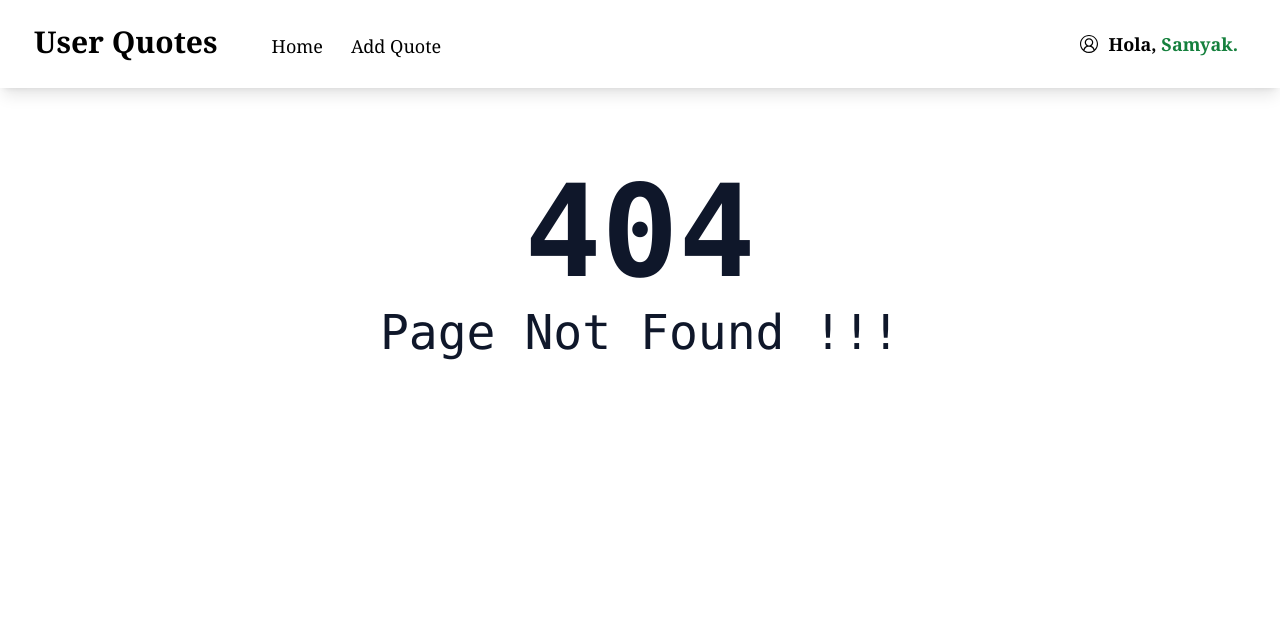
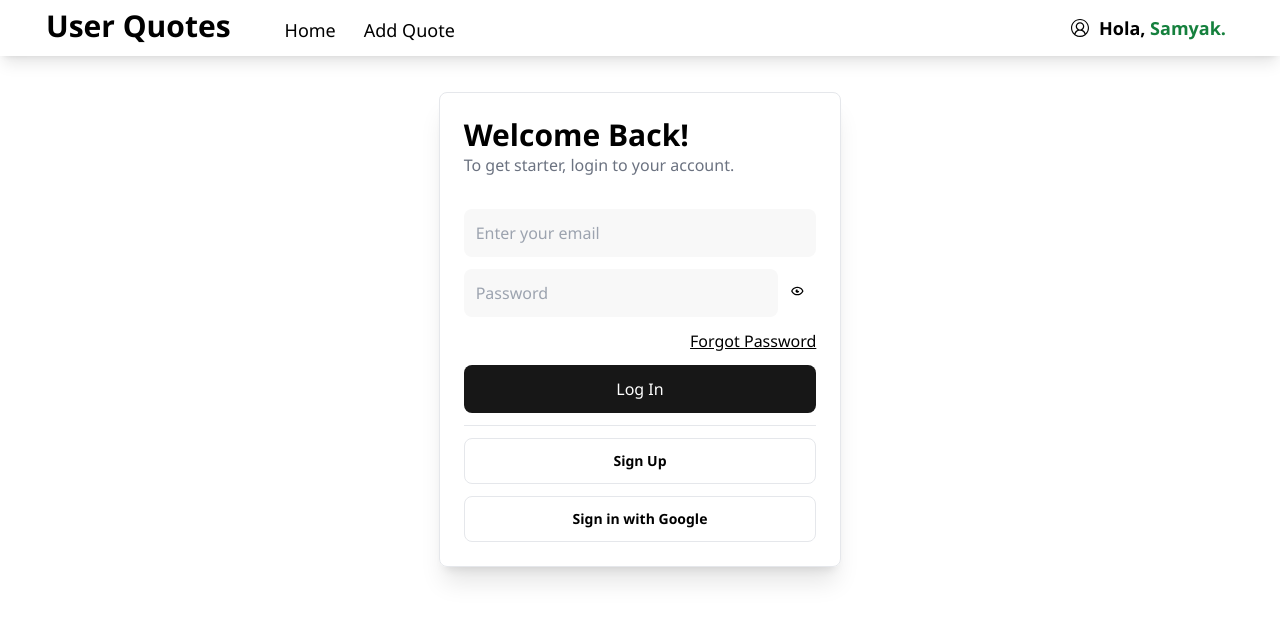
Before and after one commit to Samyak1519/UserQuotes, a React (Create React App) app: page /login in a window 1280 px wide. Before the commit this address had no page. Shown: the top 620 px of the page. Built offline with nearby package versions, Linux system fonts and the light colour scheme.

Commit message:
Added Login Page UI and Shortened the height of NavBar.

```diff
--- a/public/index.html
+++ b/public/index.html
@@ -20,8 +20,8 @@
   </head>
 
   <body
-    className="bg-black"
-    style="font-family: Georgia, 'Times New Roman', Times, serif"
+    className="bg-[#F9F9F9]"
+    style="font-family: 'Segoe UI', Tahoma, Geneva, Verdana, sans-serif"
   >
     <noscript>You need to enable JavaScript to run this app.</noscript>
 
--- a/src/App.js
+++ b/src/App.js
@@ -4,6 +4,7 @@ import Addquote from "./Components/Addquote";
 import Errorpage from "./Components/ErrorPage";
 import Home from "./Components/Home";
 import Navbar from "./Components/Navbar";
+import LoginPage from "./Components/LoginPage";
 
 function App() {
   return (
@@ -15,7 +16,7 @@ function App() {
             <Routes>
               <Route path="/" element={<Home />} />
               <Route path="/add_quote" element={<Addquote />} />
-
+              <Route path="/login" element={<LoginPage />} />
               <Route path="*" element={<Errorpage />} />
             </Routes>
           </div>
--- a/src/Components/Addquote.jsx
+++ b/src/Components/Addquote.jsx
@@ -29,7 +29,7 @@ function Addquote() {
             <div className="flex justify-center place-items-baseline gap-5">
               <TbTextSize />
               <textarea
-                className="border rounded-md p-1 pl-3 h-32 w-3/6 shadow-md"
+                className=" border rounded-md p-1 pl-3 h-32 w-3/6 shadow-md"
                 type="text"
                 placeholder="Quote"
               />
--- a/src/Components/Home.jsx
+++ b/src/Components/Home.jsx
@@ -17,7 +17,7 @@ function Home() {
         >
           {/* Card 1 */}
           <div className="mt-5 hover:shadow-lg hover:delay-75 hover:rounded-2xl cursor-pointer relative">
-            <div className="bg-[#FFFFED] rounded-2xl p-5 size-52 border">
+            <div className="bg-[#FFFFFF] rounded-2xl p-5 size-52 border">
               <div className="py-2 mb-6">
                 <p>This is Quote 1 by Vaishnavi.</p>
                 <p className="font-medium mt-1">- Moti</p>
--- /dev/null
+++ b/src/Components/LoginPage.jsx
@@ -0,0 +1,72 @@
+import React from "react";
+import { NavLink } from "react-router-dom";
+import { BiShowAlt } from "react-icons/bi";
+
+function LoginPage() {
+  return (
+    <>
+      <div id="mainComponent" className="flex justify-center rounded-lg p-3">
+        <div className="flex flex-col rounded-lg border shadow-xl p-6 w-4/12 h-3/6">
+          <div id="heading" name="heading" className="flex flex-col gap-0">
+            <h1 className="text-3xl font-bold ">Welcome Back!</h1>
+            <p className="font-normal  text-gray-500">
+              To get starter, login to your account.
+            </p>
+          </div>
+
+          <div
+            id="inputSection"
+            name="inputsection"
+            className="flex flex-col flex-wrap gap-3 mt-8"
+          >
+            <input
+              id="email"
+              name="email"
+              type="email"
+              placeholder="Enter your email"
+              className="bg-[#F8F8F8] p-3 rounded-lg"
+            ></input>
+
+            <div className="flex flex-row-reverse justify-start place-items-baseline gap-3 pr-3">
+              <BiShowAlt className="cursor-pointer" border />
+
+              <input
+                id="password"
+                name="password"
+                type="password"
+                placeholder="Password"
+                className="bg-[#F8F8F8] p-3 rounded-lg w-full"
+              ></input>
+            </div>
+          </div>
+
+          <NavLink
+            to="#"
+            className="underline font-normal text-right text-base mt-3"
+          >
+            Forgot Password
+          </NavLink>
+
+          <button
+            id="signIn"
+            name="signIn"
+            className="bg-[#171717] text-white rounded-lg p-3 mt-3 mb-3 hover:shadow-red-600"
+          >
+            Log In
+          </button>
+
+          <hr />
+
+          <button className="border rounded-lg text-black mt-3 p-3 font-semibold text-sm hover:shadow-lg">
+            Sign Up
+          </button>
+          <button className="border rounded-lg text-black mt-3 p-3 font-semibold text-sm hover:shadow-lg">
+            Sign in with Google
+          </button>
+        </div>
+      </div>
+    </>
+  );
+}
+
+export default LoginPage;
--- a/src/Components/Navbar.jsx
+++ b/src/Components/Navbar.jsx
@@ -6,7 +6,7 @@ import { Link } from "react-router-dom";
 function Navbar() {
   return (
     <>
-      <div className="flex justify-between place-items-baseline flex-wrap w-full p-4 px-7 align-middle shadow-lg bg-white">
+      <div className="flex justify-between place-items-baseline flex-wrap w-full  px-10 align-middle shadow-lg bg-white">
         <div className="flex gap-10 flex-wrap place-items-baseline ">
           <div className="cursor-pointer p-1.5">
             <Link to="/">
--- /dev/null
+++ b/src/Components/SignupPage.jsx
@@ -0,0 +1,11 @@
+import React from "react";
+
+function SignupPage() {
+  return (
+    <>
+      <div></div>
+    </>
+  );
+}
+
+export default SignupPage;
```
Also changed, not shown: 2 other files (tests, documents, lock files or other folders).
